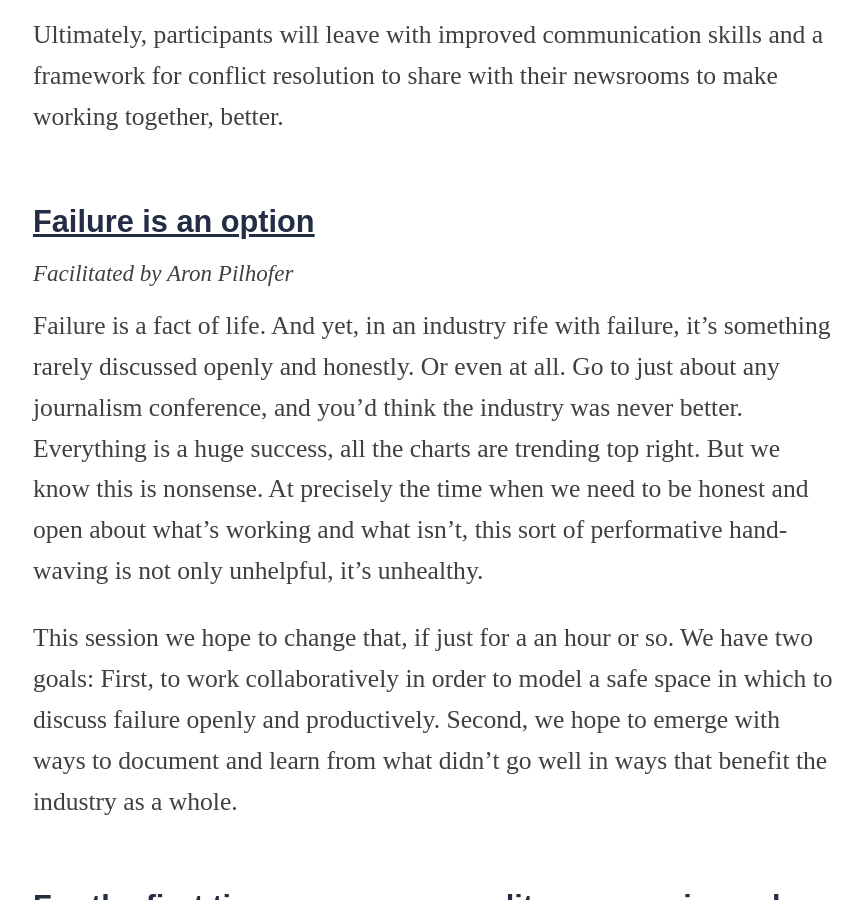
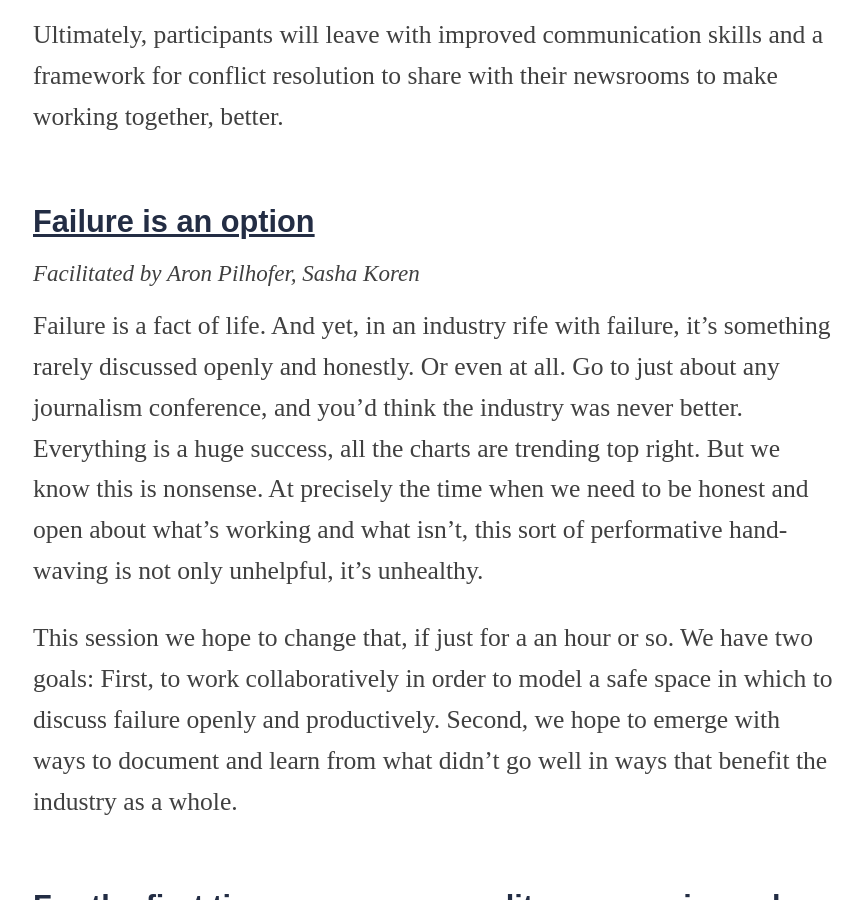
Before and after one commit to OpenNews/srccon-2023, a Jekyll site: the page built from program.md, in a window 1280 px wide and 900 px high, scrolled down 9069 px. Shown: the whole window, without its empty margins (207-1070 px from the left). Built offline with Jekyll 4.4.1, drawn with Linux system fonts in a browser that asks for light colours; nearby versions of some CDN libraries; some web fonts are replaced.

Commit message:
schedule update

```diff
--- a/_data/sessions.yml
+++ b/_data/sessions.yml
@@ -80,7 +80,7 @@
     "index": "Pilhofer 2023-06-17T10:33:38.000Z",
     "id": "failure-is-an-option",
     "title": "Failure is an option",
-    "facilitators": "Aron Pilhofer",
+    "facilitators": "Aron Pilhofer, Sasha Koren",
     "description": "Failure is a fact of life. And yet, in an industry rife with failure, it's something rarely discussed openly and honestly. Or even at all. Go to just about any journalism conference, and you'd think the industry was never better. Everything is a huge success, all the charts are trending top right. But we know this is nonsense. At precisely the time when we need to be honest and open about what's working and what isn't, this sort of performative hand-waving is not only unhelpful, it's unhealthy.\n\nThis session we hope to change that, if just for a an hour or so. We have two goals: First, to work collaboratively in order to model a safe space in which to discuss failure openly and productively. Second, we hope to emerge with ways to document and learn from what didn't go well in ways that benefit the industry as a whole."
   },
   {
```
